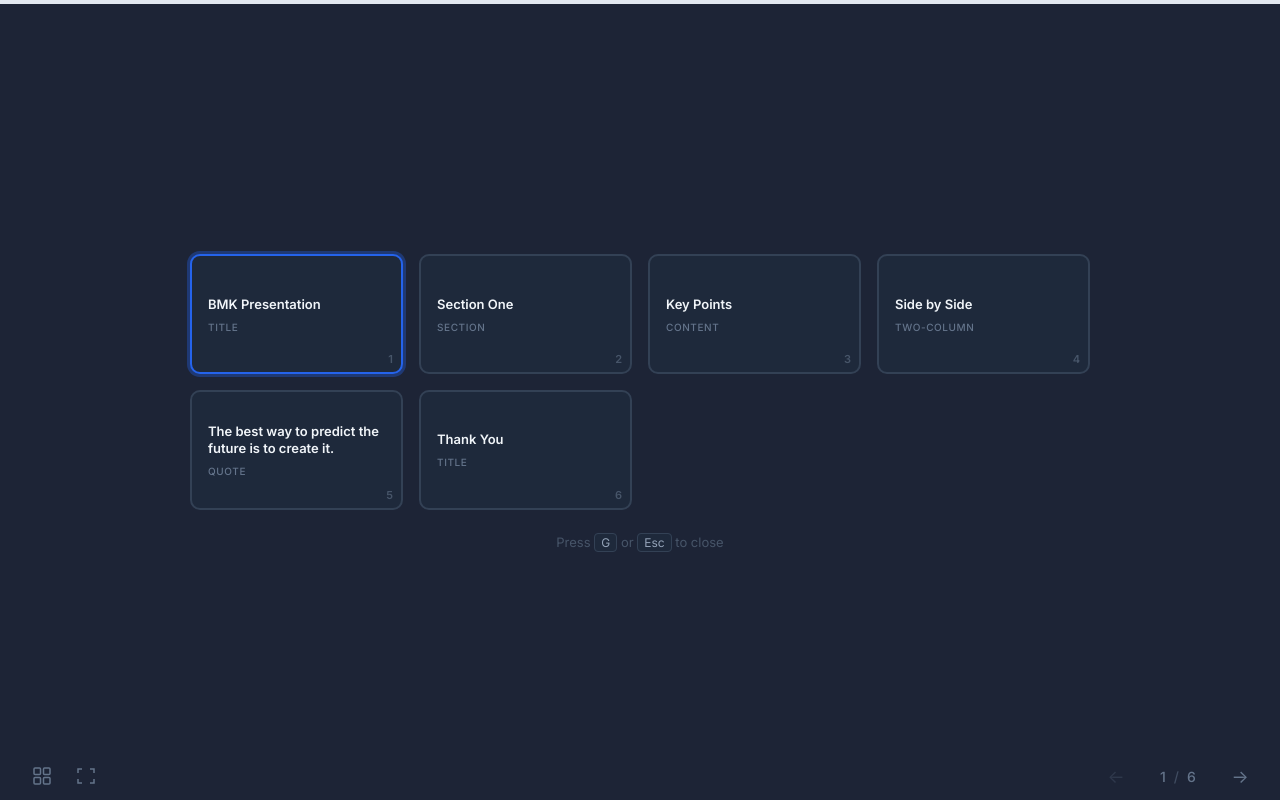
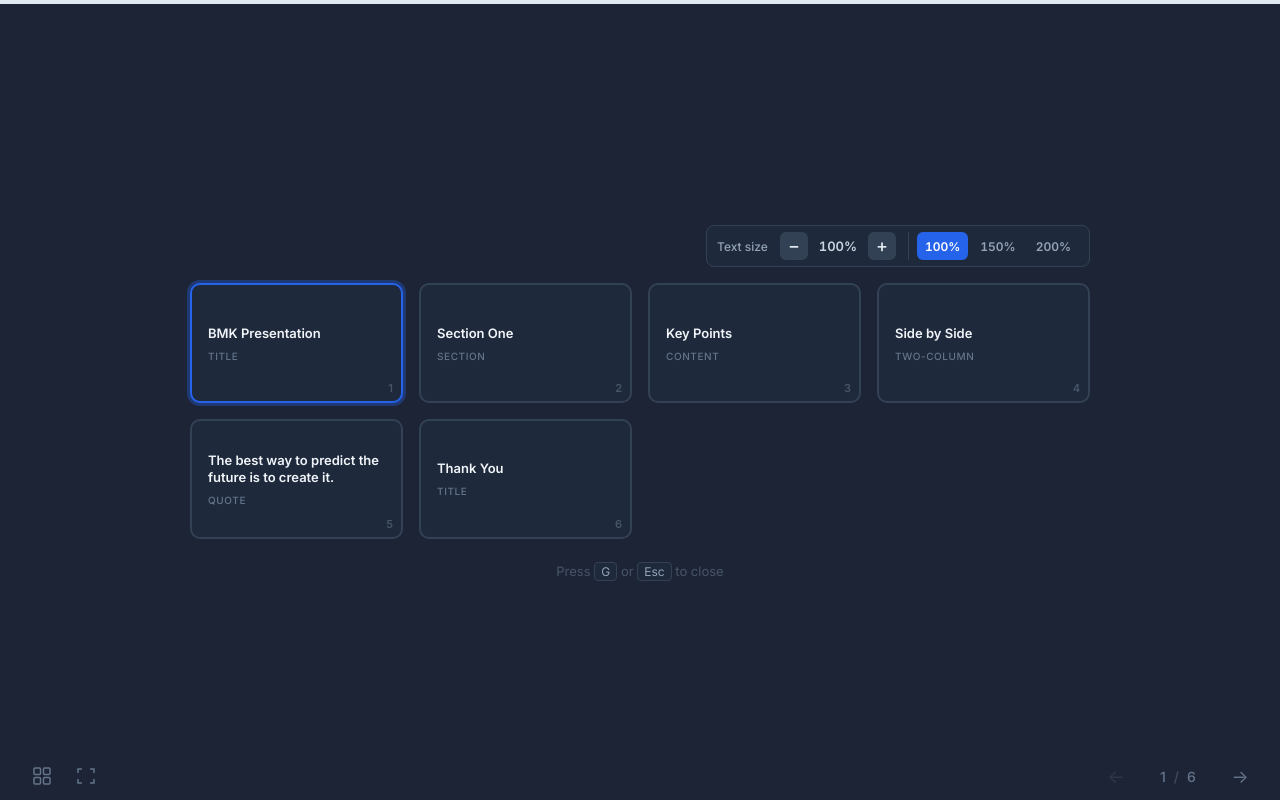
Before and after one commit to kopai001/ai-dev-team, a React (Vite) app in the folder BMK-Slide/: page /#1 in a window 1280 px wide. Both pictures are taken after a click on the button 42 px from the left and 776 px from the top of the page. Built offline with nearby package versions, Linux system fonts and the light colour scheme.

Commit message:
Implement text scaling feature in OverviewGrid; add toolbar for adjusting text size with presets and improve layout styles

```diff
--- a/BMK-Slide/src/components/OverviewGrid.css
+++ b/BMK-Slide/src/components/OverviewGrid.css
@@ -10,6 +10,98 @@
   animation: fadeIn 0.2s ease both;
 }
 
+.overview-panel {
+  display: flex;
+  flex-direction: column;
+  align-items: center;
+  width: 100%;
+  max-width: 900px;
+}
+
+.overview-toolbar {
+  display: flex;
+  align-items: center;
+  gap: 8px;
+  align-self: flex-end;
+  margin-bottom: 16px;
+  padding: 6px 10px;
+  background: #1e293b;
+  border: 1px solid #334155;
+  border-radius: 8px;
+}
+
+.overview-toolbar-label {
+  font-size: 12px;
+  font-weight: 500;
+  color: #94a3b8;
+  margin-right: 4px;
+}
+
+.overview-size-btn {
+  width: 28px;
+  height: 28px;
+  display: flex;
+  align-items: center;
+  justify-content: center;
+  border-radius: 6px;
+  font-size: 18px;
+  font-weight: 500;
+  line-height: 1;
+  color: #e2e8f0;
+  background: #334155;
+  transition: background 0.15s, color 0.15s, opacity 0.15s;
+}
+
+.overview-size-btn:hover:not(:disabled) {
+  background: #475569;
+  color: #f8fafc;
+}
+
+.overview-size-btn:disabled {
+  opacity: 0.35;
+  cursor: default;
+}
+
+.overview-size-value {
+  min-width: 44px;
+  text-align: center;
+  font-size: 13px;
+  font-weight: 600;
+  color: #cbd5e1;
+  font-variant-numeric: tabular-nums;
+}
+
+.overview-size-presets {
+  display: flex;
+  align-items: center;
+  gap: 4px;
+  margin-left: 4px;
+  padding-left: 8px;
+  border-left: 1px solid #334155;
+}
+
+.overview-preset-btn {
+  height: 28px;
+  padding: 0 8px;
+  border-radius: 6px;
+  font-size: 12px;
+  font-weight: 600;
+  color: #94a3b8;
+  background: transparent;
+  transition: background 0.15s, color 0.15s;
+  font-variant-numeric: tabular-nums;
+}
+
+.overview-preset-btn:hover {
+  background: #334155;
+  color: #e2e8f0;
+}
+
+.overview-preset-btn.active {
+  background: var(--color-accent);
+  color: #fff;
+}
+
 @keyframes fadeIn {
   from { opacity: 0 }
   to   { opacity: 1 }
@@ -20,7 +112,6 @@
   grid-template-columns: repeat(auto-fill, minmax(200px, 1fr));
   gap: 16px;
   width: 100%;
-  max-width: 900px;
 }
 
 .overview-thumb {
@@ -59,7 +150,7 @@
 }
 
 .overview-thumb-title {
-  font-size: 13px;
+  font-size: calc(13px * var(--text-scale, 1));
   font-weight: 600;
   color: #f1f5f9;
   line-height: 1.3;
@@ -70,7 +161,7 @@
 }
 
 .overview-thumb-badge {
-  font-size: 10px;
+  font-size: calc(10px * var(--text-scale, 1));
   font-weight: 500;
   color: #64748b;
   text-transform: uppercase;
--- a/BMK-Slide/src/components/OverviewGrid.jsx
+++ b/BMK-Slide/src/components/OverviewGrid.jsx
@@ -1,9 +1,60 @@
 import './OverviewGrid.css'
 
-export default function OverviewGrid({ slides, current, onSelect, onClose }) {
+export default function OverviewGrid({
+  slides,
+  current,
+  textScale,
+  textScaleMin,
+  textScaleMax,
+  textScalePresets,
+  onDecreaseText,
+  onIncreaseText,
+  onSetTextScale,
+  onSelect,
+  onClose,
+}) {
   return (
     <div className="overview-backdrop" onClick={onClose}>
-      <div className="overview-grid" onClick={(e) => e.stopPropagation()}>
+      <div className="overview-panel" onClick={(e) => e.stopPropagation()}>
+        <div className="overview-toolbar">
+          <span className="overview-toolbar-label">Text size</span>
+          <button
+            type="button"
+            className="overview-size-btn"
+            onClick={onDecreaseText}
+            disabled={textScale <= textScaleMin}
+            aria-label="Decrease text size"
+            title="Decrease text size"
+          >
+            −
+          </button>
+          <span className="overview-size-value">{Math.round(textScale * 100)}%</span>
+          <button
+            type="button"
+            className="overview-size-btn"
+            onClick={onIncreaseText}
+            disabled={textScale >= textScaleMax}
+            aria-label="Increase text size"
+            title="Increase text size"
+          >
+            +
+          </button>
+          <div className="overview-size-presets">
+            {textScalePresets.map((preset) => (
+              <button
+                key={preset}
+                type="button"
+                className={`overview-preset-btn ${textScale === preset ? 'active' : ''}`}
+                onClick={() => onSetTextScale(preset)}
+                aria-label={`Set text size to ${preset * 100}%`}
+                title={`${preset * 100}%`}
+              >
+                {preset * 100}%
+              </button>
+            ))}
+          </div>
+        </div>
+        <div className="overview-grid">
           {slides.map((slide, i) => (
             <button
               key={slide.id ?? i}
@@ -23,5 +74,6 @@ export default function OverviewGrid({ slides, current, onSelect, onClose }) {
         </div>
         <p className="overview-hint">Press <kbd>G</kbd> or <kbd>Esc</kbd> to close</p>
       </div>
+    </div>
   )
 }
--- a/BMK-Slide/src/components/Presentation.jsx
+++ b/BMK-Slide/src/components/Presentation.jsx
@@ -5,10 +5,24 @@ import ProgressBar from './ProgressBar'
 import OverviewGrid from './OverviewGrid'
 import './Presentation.css'
 
+const TEXT_SCALE_MIN = 0.75
+const TEXT_SCALE_MAX = 2
+const TEXT_SCALE_STEP = 0.1
+const TEXT_SCALE_PRESETS = [1, 1.5, 2]
+const TEXT_SCALE_KEY = 'bmk-text-scale'
+
 function hashToIndex(total) {
   const n = parseInt(window.location.hash.replace('#', ''), 10)
   if (Number.isFinite(n) && n >= 1 && n <= total) return n - 1
   return 0
+}
+
+function loadTextScale() {
+  const stored = parseFloat(localStorage.getItem(TEXT_SCALE_KEY))
+  if (Number.isFinite(stored) && stored >= TEXT_SCALE_MIN && stored <= TEXT_SCALE_MAX) {
+    return stored
+  }
+  return 1
 }
 
 export default function Presentation({ slides }) {
@@ -17,6 +31,7 @@ export default function Presentation({ slides }) {
   const [direction, setDirection] = useState('next')
   const [overview, setOverview] = useState(false)
   const [isFullscreen, setIsFullscreen] = useState(false)
+  const [textScale, setTextScale] = useState(loadTextScale)
   const containerRef = useRef(null)
   const skipHashUpdate = useRef(false)
 
@@ -95,14 +110,39 @@ export default function Presentation({ slides }) {
     setOverview(false)
   }
 
+  const setTextScaleValue = useCallback((value) => {
+    const clamped = Math.min(TEXT_SCALE_MAX, Math.max(TEXT_SCALE_MIN, Math.round(value * 10) / 10))
+    setTextScale(clamped)
+    localStorage.setItem(TEXT_SCALE_KEY, String(clamped))
+  }, [])
+
+  const changeTextScale = useCallback((delta) => {
+    setTextScale((prev) => {
+      const next = Math.min(TEXT_SCALE_MAX, Math.max(TEXT_SCALE_MIN, Math.round((prev + delta) * 10) / 10))
+      localStorage.setItem(TEXT_SCALE_KEY, String(next))
+      return next
+    })
+  }, [])
+
   return (
-    <div className="presentation" ref={containerRef}>
+    <div
+      className="presentation"
+      ref={containerRef}
+      style={{ '--text-scale': textScale }}
+    >
       <ProgressBar current={current} total={total} />
 
       {overview ? (
         <OverviewGrid
           slides={slides}
           current={current}
+          textScale={textScale}
+          textScaleMin={TEXT_SCALE_MIN}
+          textScaleMax={TEXT_SCALE_MAX}
+          onDecreaseText={() => changeTextScale(-TEXT_SCALE_STEP)}
+          onIncreaseText={() => changeTextScale(TEXT_SCALE_STEP)}
+          onSetTextScale={setTextScaleValue}
+          textScalePresets={TEXT_SCALE_PRESETS}
           onSelect={handleOverviewSelect}
           onClose={() => setOverview(false)}
         />
--- a/BMK-Slide/src/components/SlideWrapper.css
+++ b/BMK-Slide/src/components/SlideWrapper.css
@@ -10,6 +10,7 @@
   display: flex;
   flex-direction: column;
   will-change: transform, opacity;
+  zoom: var(--text-scale, 1);
 }
 
 .slide-static {
```
Lines whose indentation alone changed are shown as unchanged.
